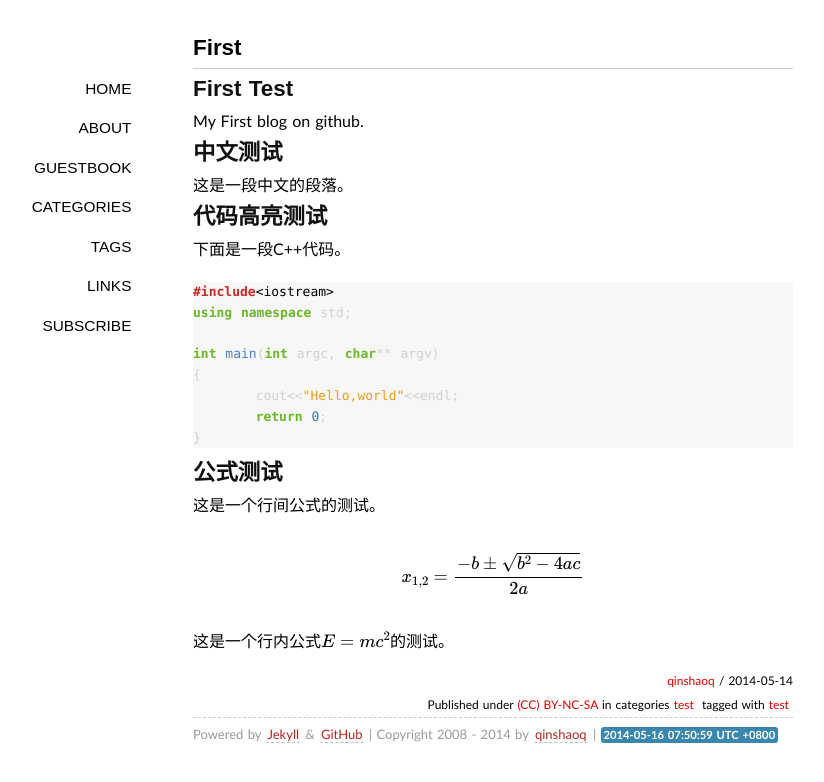
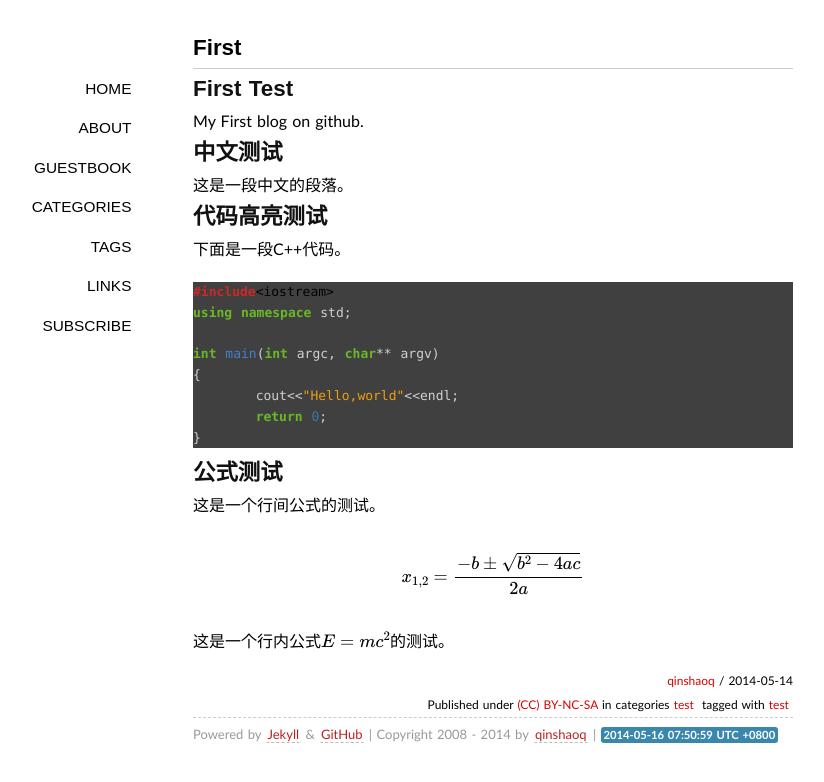
Before and after one commit to qinshaoq/qinshaoq.github.com, a Jekyll site: the page built from _posts/2014-05-14-First.md, in a window 1280 px wide. Shown: the top 782 px of the page, without its empty margins (147-971 px from the left). Built offline with Jekyll 4.4.1, drawn with Linux system fonts in a browser that asks for light colours; some web fonts are replaced; formulas are drawn with MathJax 3; comment, search, counter and statistics services are not loaded.

Commit message:
change code block backgroud color

```diff
--- a/media/css/style.css
+++ b/media/css/style.css
@@ -53,7 +53,7 @@ h2{font-family:"Cuprum","Hiragino Sans GB","Microsoft YaHei",sans-serif;font-siz
 h3{font-family:"Cuprum","Hiragino Sans GB","Microsoft YaHei",sans-serif;font-size:1.2em;color:#222;}
 h4{font-family:"Cuprum","Hiragino Sans GB","Microsoft YaHei",sans-serif;font-size:1em;color:#333;}
 pre,code{font-family:Menlo,"Andale Mono",Consolas,"Courier New",Monaco,monospace;font-size:13px;}
-code{background-color:#F7F7F7;}
+code{background-color:#404040;}
 embed,object,iframe{display:block;margin:4px auto;}
 .gist{font-size: 12px;line-height:1.6;}
 
```
